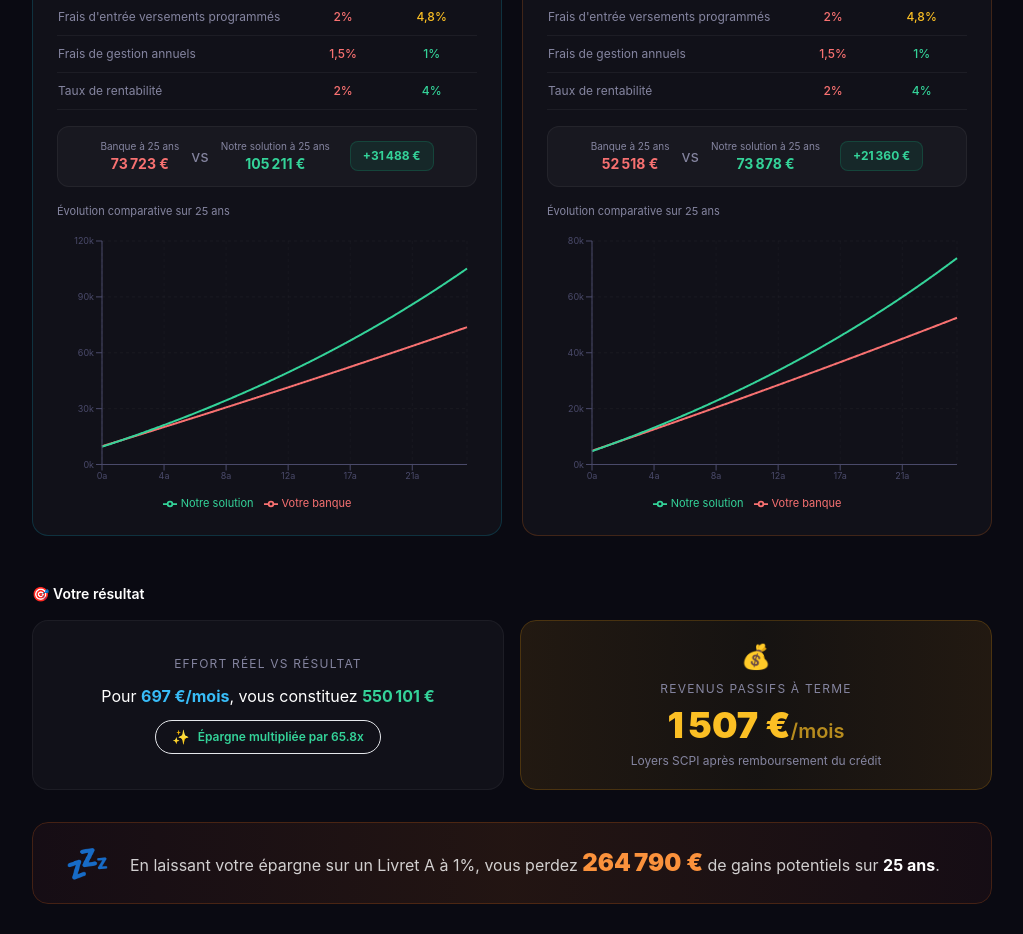
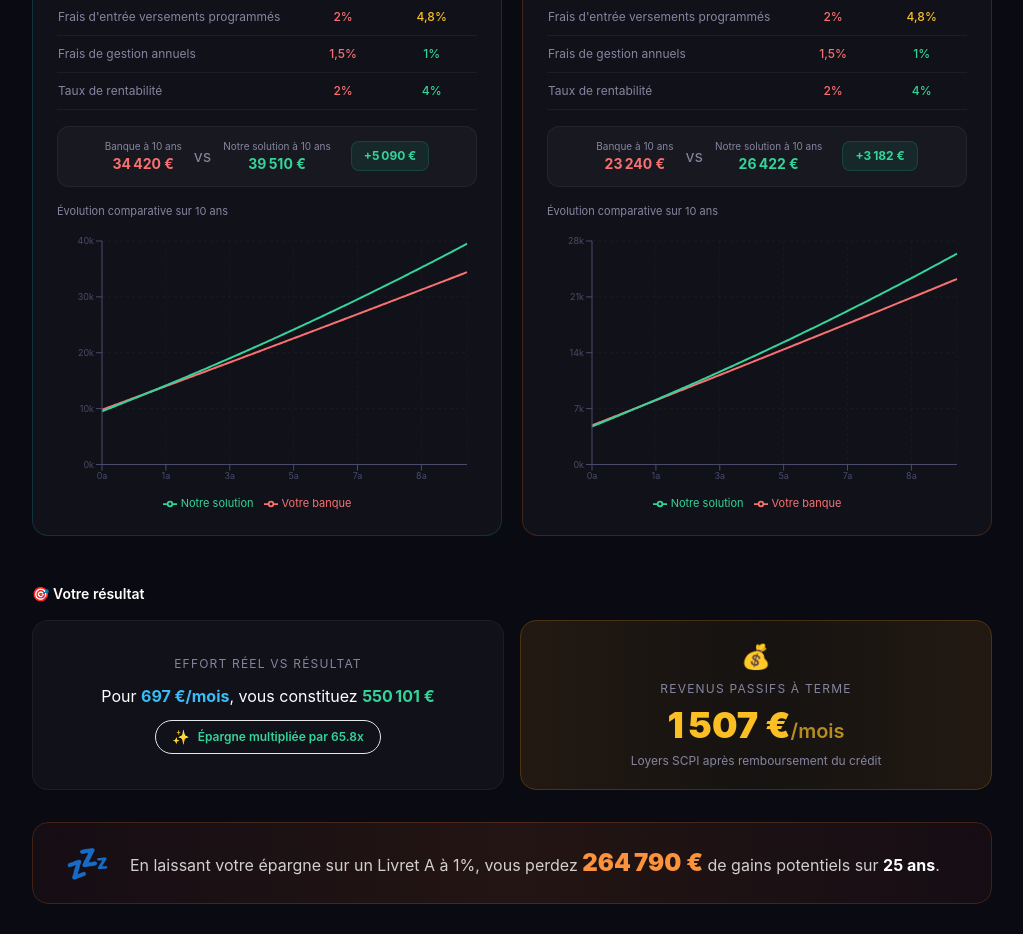
Before and after one commit to louminod/simulateur-patrimoine, a Next.js app: page / in a window 1280 px wide. Shown: the part 1960-2894 px from the top of the page, without its empty margins (128-1151 px from the left). Built offline with nearby package versions, Linux system fonts and the light colour scheme.

Commit message:
fix: comparatif frais AV/PER fixé à 10 ans

```diff
--- a/src/components/FeeComparison.tsx
+++ b/src/components/FeeComparison.tsx
@@ -61,7 +61,10 @@ const verdictColor: Record<FeeRow["verdict"], string> = {
   neutral: "text-white",
 };
 
-function FeeComparisonInner({ label, icon, initialCapital, monthlyContribution, years, gradient, borderColor }: FeeComparisonProps) {
+const COMPARISON_YEARS = 10;
+
+function FeeComparisonInner({ label, icon, initialCapital, monthlyContribution, years: _years, gradient, borderColor }: FeeComparisonProps) {
+  const years = COMPARISON_YEARS;
   const chartData = useMemo(() => {
     const bankerCurve = simulateCurve(initialCapital, monthlyContribution, years, 2, 1.5, 2);
     const solutionCurve = simulateCurve(initialCapital, monthlyContribution, years, 4.8, 1, 4);
```
